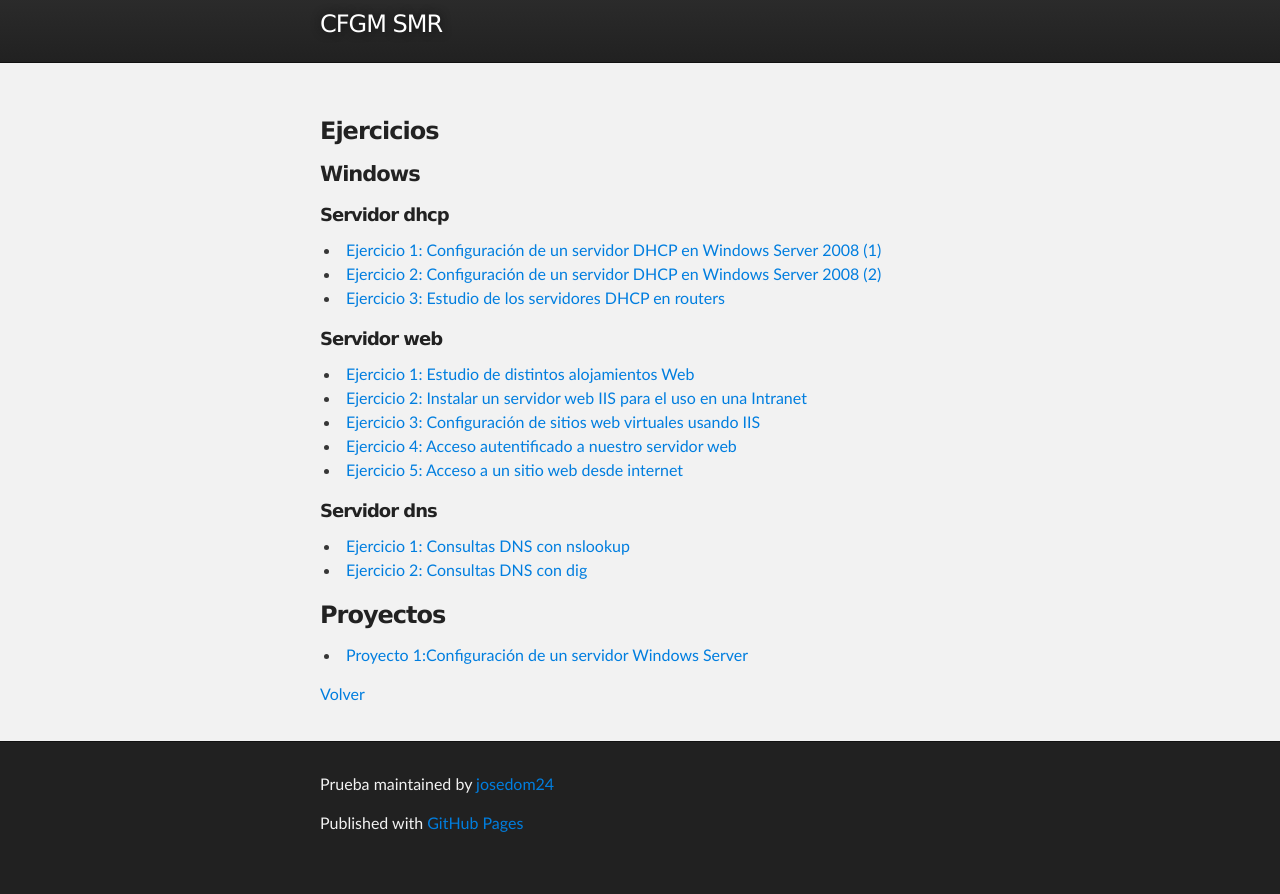
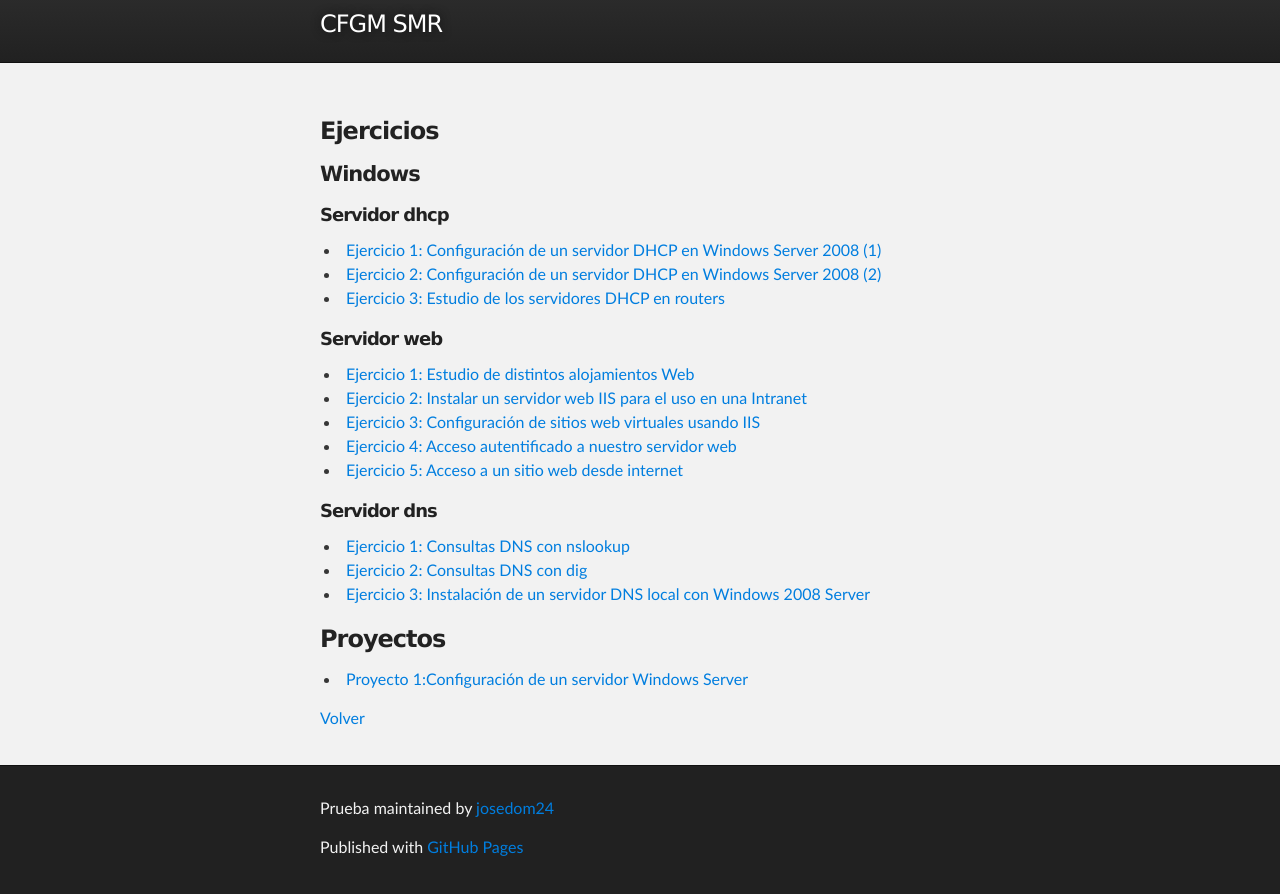
Before and after one commit to josedom24/josedom24.github.io, a Jekyll site: the page built from mod/serviciosgm/index.md, in a window 1280 px wide, cut to the strip 78-972 px from the top of the page. Built offline with Jekyll 4.4.1, drawn with Linux system fonts in a browser that asks for light colours; before the commit the page ends 948 px from its top, so only the background shows below that.

Commit message:
Update index.md

```diff
--- a/mod/serviciosgm/index.md
+++ b/mod/serviciosgm/index.md
@@ -26,6 +26,7 @@ tagline: CFGM SMR
 
 * [Ejercicio 1: Consultas DNS con nslookup](e_dns_1)
 * [Ejercicio 2: Consultas DNS con dig](e_dns_2)
+* [Ejercicio 3: Instalación de un servidor DNS local con Windows 2008 Server](e_dns_3)
 
 ### Proyectos
 * [Proyecto 1:Configuración de un servidor Windows Server](proyecto1)
```
